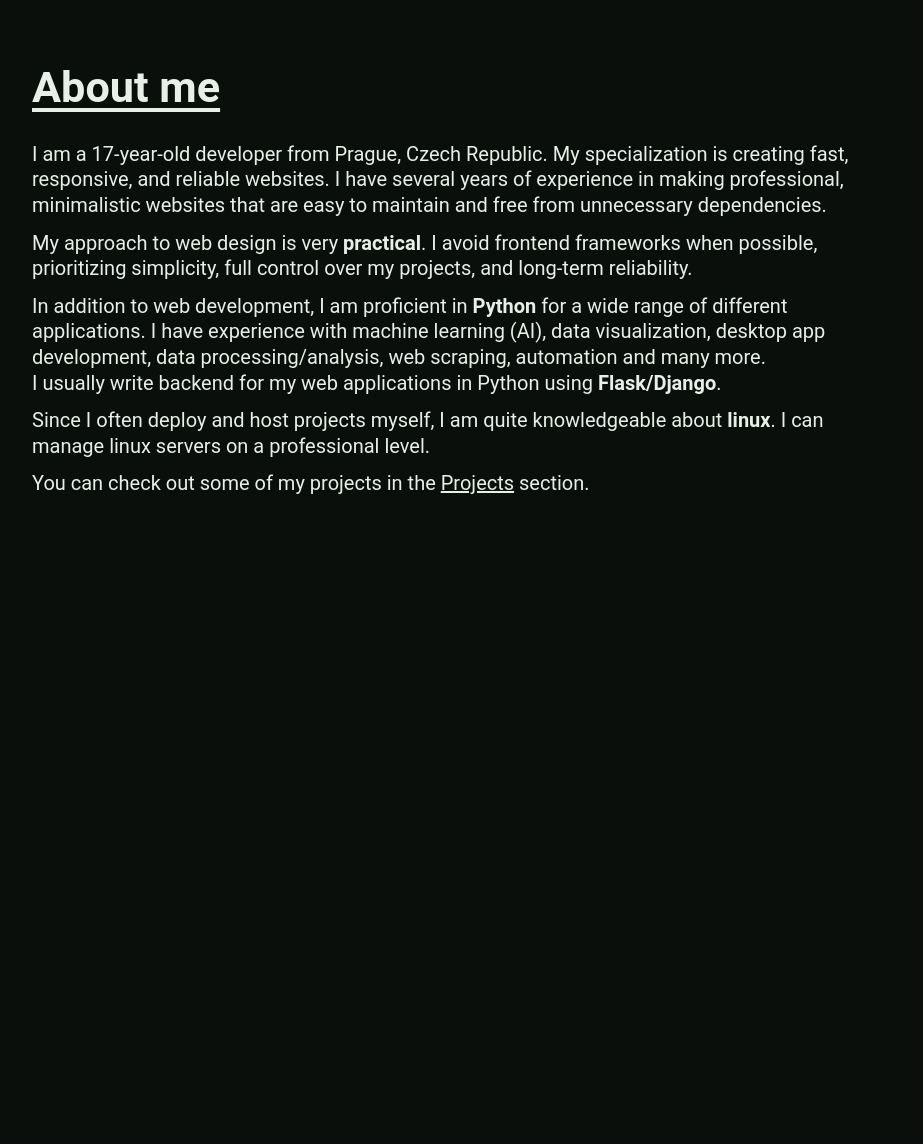
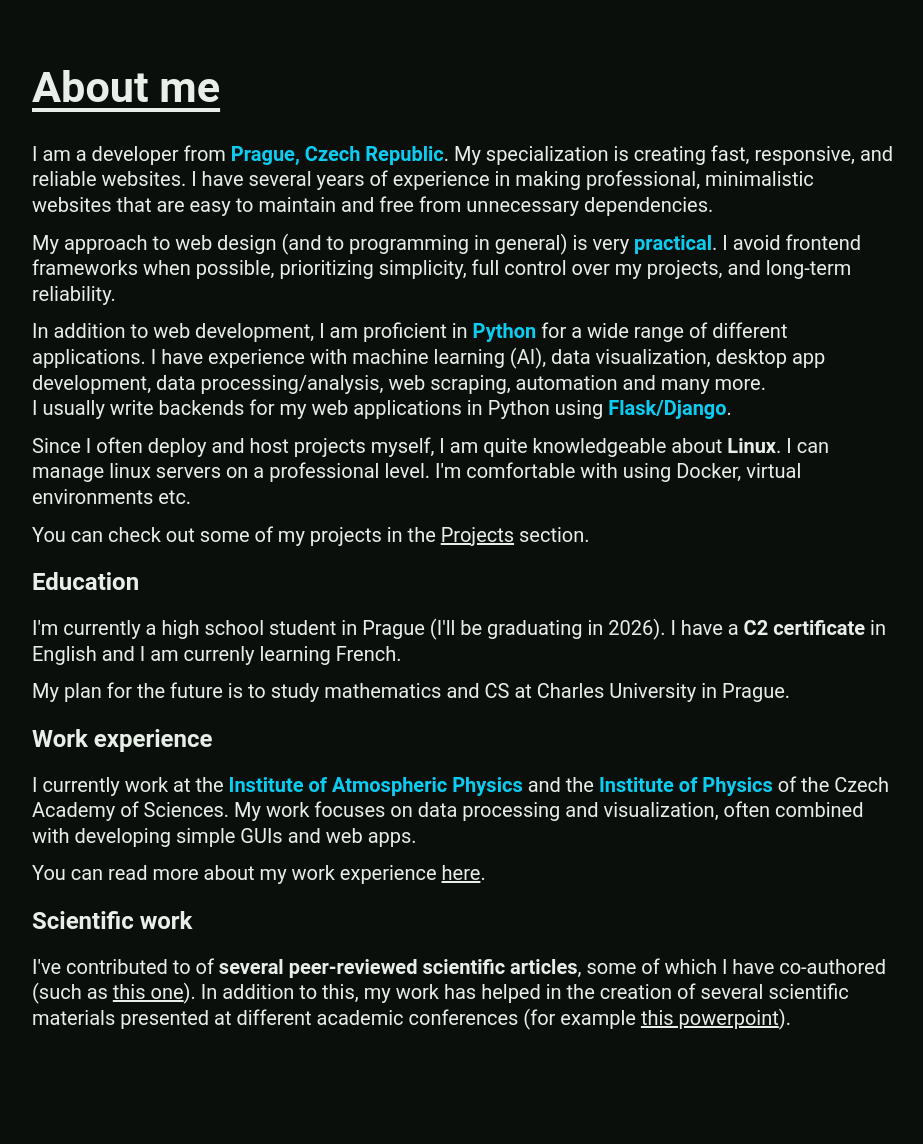
Before and after one commit to cenekp74/portfolio-website, a Flask app: page /about in a window 1280 px wide. Shown: the part 67-1211 px from the top of the page, without its empty margins (176-1099 px from the left). Before the commit the page ends 561 px from the top, so only its background shows below. Run offline with Flask 3, Linux system fonts and the light colour scheme.

Commit message:
updated about page

```diff
--- a/app/templates/about.html
+++ b/app/templates/about.html
@@ -10,24 +10,48 @@
 <div>
     <h1 class="page-heading">About me</h1>
     <p>
-        I am a 17-year-old developer from Prague, Czech Republic. My specialization is creating fast, responsive, and reliable websites.
+        I am a developer from <b class="tertiary">Prague, Czech Republic</b>. My specialization is creating fast, responsive, and reliable websites.
         I have several years of experience in making professional, minimalistic websites that are easy to maintain and free from unnecessary dependencies.
     </p>
     <p>
-        My approach to web design is very <b>practical</b>. I avoid frontend frameworks when possible,
+        My approach to web design (and to programming in general) is very <b class="tertiary">practical</b>. I avoid frontend frameworks when possible,
         prioritizing simplicity, full control over my projects, and long-term reliability.
     </p>
     <p>
-        In addition to web development, I am proficient in <b>Python</b> for a wide range of different applications. I have experience with machine learning (AI),
+        In addition to web development, I am proficient in <b class="tertiary">Python</b> for a wide range of different applications. I have experience with machine learning (AI),
         data visualization, desktop app development, data processing/analysis, web scraping, automation and many more. <br>
-        I usually write backend for my web applications in Python using <b>Flask/Django</b>.
+        I usually write backends for my web applications in Python using <b class="tertiary">Flask/Django</b>.
     </p>
     <p>
-        Since I often deploy and host projects myself, I am quite knowledgeable about <b>linux</b>. I can manage linux servers on a professional level.
+        Since I often deploy and host projects myself, I am quite knowledgeable about <b>Linux</b>. I can manage linux servers on a professional level. I'm comfortable with
+        using Docker, virtual environments etc.
     </p>
     <p>
         You can check out some of my projects in the <a href="{{ url_for('projects') }}">Projects</a>
         section.
+    </p>
+
+    <h2>Education</h2>
+    <p>
+        I'm currently a high school student in Prague (I'll be graduating in 2026). I have a <b>C2 certificate</b> in English and I am currenly learning French.
+    </p>
+    <p>
+        My plan for the future is to study mathematics and CS at Charles University in Prague.
+    </p>
+
+    <h2>Work experience</h2>
+    <p>
+        I currently work at the <b class="tertiary">Institute of Atmospheric Physics</b> and the <b class="tertiary">Institute of Physics</b> of the Czech Academy of Sciences. My work focuses on data
+        processing and visualization, often combined with developing simple GUIs and web apps.
+    </p>
+    <p>
+        You can read more about my work experience <a href="{{ url_for('work') }}">here</a>.
+    </p>
+    <h2>Scientific work</h2>
+    <p>
+        I've contributed to of <b>several peer-reviewed scientific articles</b>, some of which I have co-authored
+        (such as <a href="https://doi.org/10.1109/RADIOELEKTRONIKA61599.2024.10524086">this one</a>). In addition to this, my work has helped in the creation of several
+        scientific materials presented at different academic conferences (for example <a href="https://spaceclimate.bas.bg/ws-sozopol/pdf/16th/Thursday/Potuznikova.pdf">this powerpoint</a>).
     </p>
 </div>
 
```
